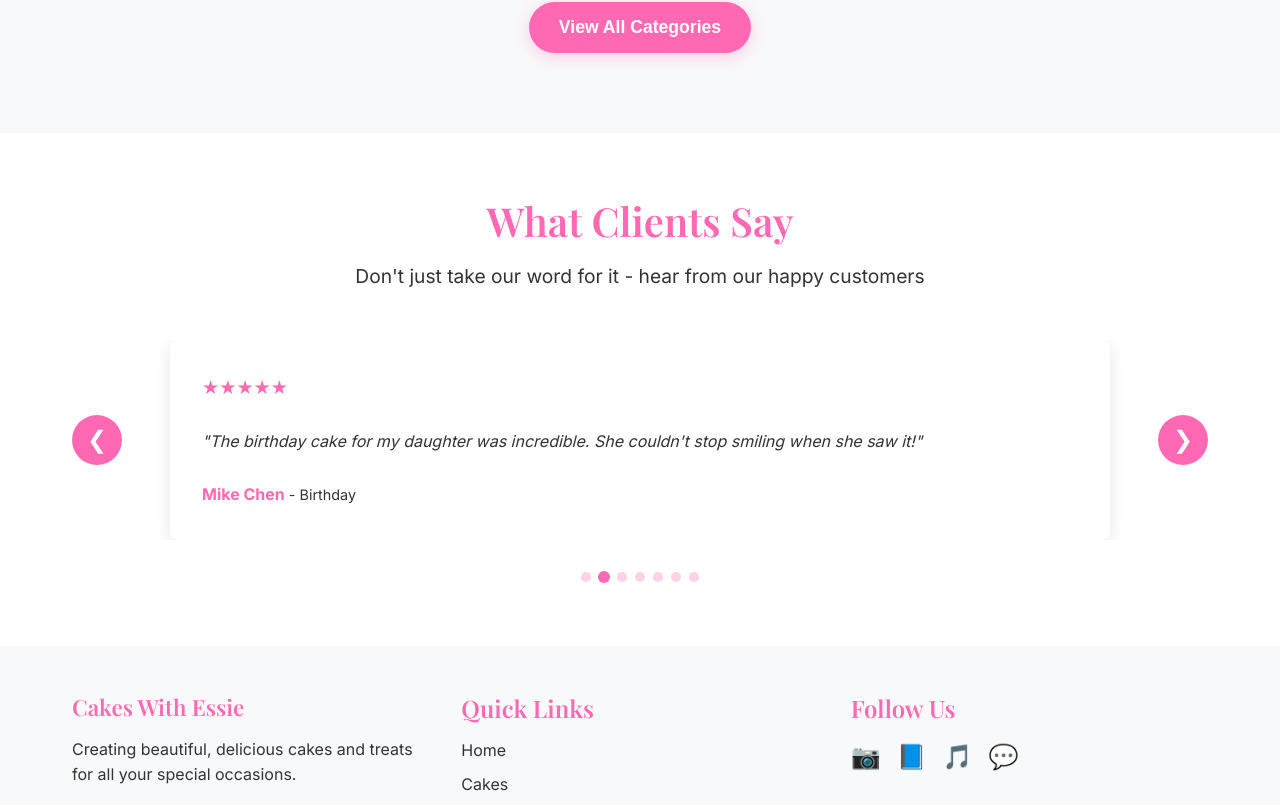
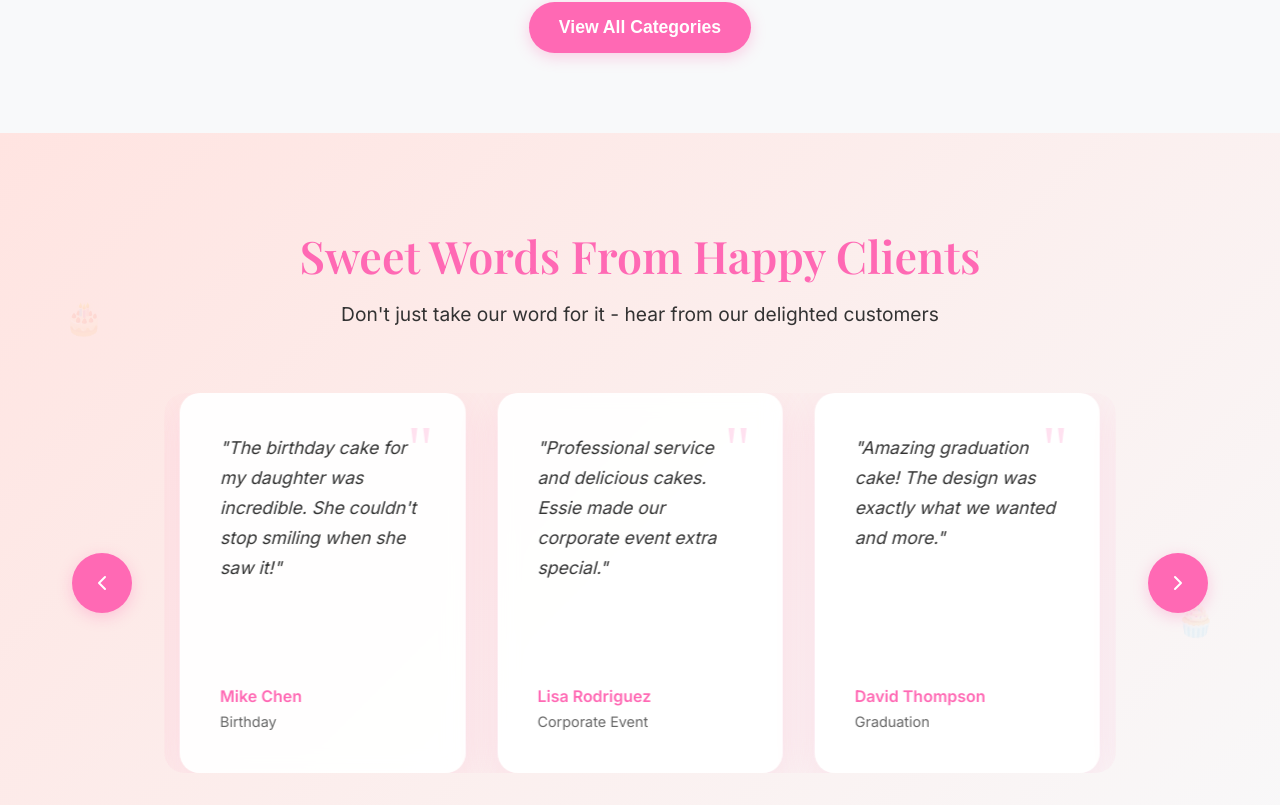
Before and after one commit to cullen-kaberere/cakewithessie, a Next.js app: page / in a window 1280 px wide. Shown: the part 1735-2540 px from the top of the page. Built offline with nearby package versions, Linux system fonts and the light colour scheme; a web font is replaced by a local one.

Commit message:
testimonial

```diff
--- a/components/testimonials-section.tsx
+++ b/components/testimonials-section.tsx
@@ -9,6 +9,7 @@ const testimonials = [
     text: "Essie created the most beautiful wedding cake for us! Every detail was perfect and it tasted amazing.",
     rating: 5,
     event: "Wedding",
+    image: "/testimonial-1.jpg", // Add these images to your public folder
   },
   {
     id: 2,
@@ -16,6 +17,7 @@ const testimonials = [
     text: "The birthday cake for my daughter was incredible. She couldn't stop smiling when she saw it!",
     rating: 5,
     event: "Birthday",
+    image: "/testimonial-2.jpg",
   },
   {
     id: 3,
@@ -23,6 +25,7 @@ const testimonials = [
     text: "Professional service and delicious cakes. Essie made our corporate event extra special.",
     rating: 5,
     event: "Corporate Event",
+    image: "/testimonial-3.jpg",
   },
   {
     id: 4,
@@ -30,6 +33,7 @@ const testimonials = [
     text: "Amazing graduation cake! The design was exactly what we wanted and more.",
     rating: 5,
     event: "Graduation",
+    image: "/testimonial-4.jpg",
   },
   {
     id: 5,
@@ -37,6 +41,7 @@ const testimonials = [
     text: "Essie's attention to detail is unmatched. Our anniversary cake was a work of art!",
     rating: 5,
     event: "Anniversary",
+    image: "/testimonial-5.jpg",
   },
   {
     id: 6,
@@ -44,33 +49,14 @@ const testimonials = [
     text: "Best custom cake we've ever had. Essie brought our vision to life perfectly.",
     rating: 5,
     event: "Custom Order",
-  },
-  {
-    id: 7,
-    name: "Maria Garcia",
-    text: "The cupcakes were a hit at our party! Beautiful presentation and delicious flavors.",
-    rating: 5,
-    event: "Party",
-  },
-  {
-    id: 8,
-    name: "Robert Lee",
-    text: "Exceptional quality and service. Essie exceeded all our expectations!",
-    rating: 5,
-    event: "Special Event",
-  },
-  {
-    id: 9,
-    name: "Jennifer Davis",
-    text: "Gorgeous cake and wonderful experience. Will definitely order again!",
-    rating: 5,
-    event: "Celebration",
+    image: "/testimonial-6.jpg",
   },
 ]
 
 export default function TestimonialsSection() {
   const [currentIndex, setCurrentIndex] = useState(0)
   const [visibleCount, setVisibleCount] = useState(3)
+  const [isAutoPlaying, setIsAutoPlaying] = useState(true)
 
   useEffect(() => {
     const handleResize = () => {
@@ -89,65 +75,96 @@ export default function TestimonialsSection() {
   }, [])
 
   useEffect(() => {
+    if (!isAutoPlaying) return
+
     const timer = setInterval(() => {
       setCurrentIndex((prev) => (prev + 1) % (testimonials.length - visibleCount + 1))
-    }, 4000)
+    }, 5000)
 
     return () => clearInterval(timer)
-  }, [visibleCount])
+  }, [visibleCount, isAutoPlaying])
 
   const nextTestimonial = () => {
     setCurrentIndex((prev) => (prev + 1) % (testimonials.length - visibleCount + 1))
+    setIsAutoPlaying(false)
   }
 
   const prevTestimonial = () => {
     setCurrentIndex(
       (prev) => (prev - 1 + testimonials.length - visibleCount + 1) % (testimonials.length - visibleCount + 1),
     )
+    setIsAutoPlaying(false)
   }
 
   const renderStars = (rating: number) => {
-    return "★".repeat(rating) + "☆".repeat(5 - rating)
+    return (
+      <div className="stars">
+        {[...Array(5)].map((_, i) => (
+          <svg
+            key={i}
+            width="20"
+            height="20"
+            viewBox="0 0 24 24"
+            fill={i < rating ? "currentColor" : "none"}
+            stroke="currentColor"
+          >
+            <path d="M12 2l3.09 6.26L22 9.27l-5 4.87 1.18 6.88L12 17.77l-6.18 3.25L7 14.14 2 9.27l6.91-1.01L12 2z" />
+          </svg>
+        ))}
+      </div>
+    )
   }
 
   return (
-    <section className="section">
+    <section className="testimonials-section" style={{
+      background: "linear-gradient(135deg, var(--soft-pink) 0%, var(--light-gray) 100%)",
+      position: "relative",
+      overflow: "hidden",
+      padding: "6rem 0"
+    }}>
+      {/* Decorative elements */}
+      <div className="decorative-cake decorative-cake-1">🎂</div>
+      <div className="decorative-cake decorative-cake-2">🧁</div>
+      <div className="decorative-cake decorative-cake-3">🍰</div>
+
       <div className="container">
-        <div style={{ textAlign: "center", marginBottom: "3rem" }}>
-          <h2 style={{ color: "var(--primary-pink)" }}>What Clients Say</h2>
-          <p style={{ fontSize: "1.2rem", color: "var(--dark-gray)", maxWidth: "600px", margin: "0 auto" }}>
-            Don't just take our word for it - hear from our happy customers
-          </p>
+        <div className="section-header">
+          <h2>Sweet Words From Happy Clients</h2>
+          <p>Don't just take our word for it - hear from our delighted customers</p>
         </div>
 
         <div className="testimonials-container">
-          <button className="testimonial-nav prev" onClick={prevTestimonial}>
-            ❮
+          <button className="testimonial-nav prev" onClick={prevTestimonial} aria-label="Previous testimonials">
+            <svg width="24" height="24" viewBox="0 0 24 24" fill="none" xmlns="http://www.w3.org/2000/svg">
+              <path d="M15 18L9 12L15 6" stroke="currentColor" strokeWidth="2" strokeLinecap="round" strokeLinejoin="round"/>
+            </svg>
           </button>
 
-          <div className="testimonials-slider">
+          <div
+            className="testimonials-slider"
+            onMouseEnter={() => setIsAutoPlaying(false)}
+            onMouseLeave={() => setIsAutoPlaying(true)}
+          >
             <div
               className="testimonials-track"
               style={{
                 transform: `translateX(-${currentIndex * (100 / visibleCount)}%)`,
-                width: `${(testimonials.length / visibleCount) * 100}%`,
               }}
             >
               {testimonials.map((testimonial) => (
                 <div key={testimonial.id} className="testimonial-card">
                   <div className="testimonial-content">
-                    <div
-                      className="stars"
-                      style={{ color: "var(--primary-pink)", fontSize: "1.2rem", marginBottom: "1rem" }}
-                    >
-                      {renderStars(testimonial.rating)}
-                    </div>
-                    <p style={{ fontStyle: "italic", marginBottom: "1rem", color: "var(--dark-gray)" }}>
-                      "{testimonial.text}"
-                    </p>
+                    <div className="quote-icon">"</div>
+                    {/* {renderStars(testimonial.rating)} */}
+                    <p className="testimonial-text">"{testimonial.text}"</p>
                     <div className="testimonial-author">
-                      <strong style={{ color: "var(--primary-pink)" }}>{testimonial.name}</strong>
-                      <span style={{ color: "var(--dark-gray)", fontSize: "0.9rem" }}> - {testimonial.event}</span>
+                      {/* <div className="author-image">
+                        <img src={testimonial.image || "/placeholder-avatar.jpg"} alt={testimonial.name} />
+                      </div> */}
+                      <div className="author-info">
+                        <strong>{testimonial.name}</strong>
+                        <span>{testimonial.event}</span>
+                      </div>
                     </div>
                   </div>
                 </div>
@@ -155,8 +172,10 @@ export default function TestimonialsSection() {
             </div>
           </div>
 
-          <button className="testimonial-nav next" onClick={nextTestimonial}>
-            ❯
+          <button className="testimonial-nav next" onClick={nextTestimonial} aria-label="Next testimonials">
+            <svg width="24" height="24" viewBox="0 0 24 24" fill="none" xmlns="http://www.w3.org/2000/svg">
+              <path d="M9 18L15 12L9 6" stroke="currentColor" strokeWidth="2" strokeLinecap="round" strokeLinejoin="round"/>
+            </svg>
           </button>
         </div>
 
@@ -165,102 +184,304 @@ export default function TestimonialsSection() {
             <button
               key={index}
               className={`dot ${index === currentIndex ? "active" : ""}`}
-              onClick={() => setCurrentIndex(index)}
+              onClick={() => {
+                setCurrentIndex(index)
+                setIsAutoPlaying(false)
+              }}
+              aria-label={`Go to testimonial ${index + 1}`}
             />
           ))}
         </div>
       </div>
 
       <style jsx>{`
+        .testimonials-section {
+          position: relative;
+        }
+
+        .decorative-cake {
+          position: absolute;
+          font-size: 2rem;
+          opacity: 0.1;
+          z-index: 0;
+        }
+
+        .decorative-cake-1 {
+          top: 20%;
+          left: 5%;
+          animation: float 6s ease-in-out infinite;
+        }
+
+        .decorative-cake-2 {
+          top: 60%;
+          right: 5%;
+          animation: float 8s ease-in-out infinite 1s;
+        }
+
+        .decorative-cake-3 {
+          bottom: 20%;
+          left: 15%;
+          animation: float 7s ease-in-out infinite 0.5s;
+        }
+
+        .section-header {
+          text-align: center;
+          margin-bottom: 4rem;
+          position: relative;
+          z-index: 1;
+        }
+
+        .section-header h2 {
+          color: var(--primary-pink);
+          font-size: 2.8rem;
+          margin-bottom: 1rem;
+          font-family: var(--font-serif);
+        }
+
+        .section-header p {
+          font-size: 1.2rem;
+          color: var(--dark-gray);
+          max-width: 600px;
+          margin: 0 auto;
+        }
+
         .testimonials-container {
           position: relative;
           display: flex;
           align-items: center;
           gap: 2rem;
+          margin: 0 auto;
+          max-width: 1200px;
+          z-index: 1;
         }
 
         .testimonials-slider {
           flex: 1;
           overflow: hidden;
-          border-radius: var(--border-radius);
+          border-radius: 20px;
         }
 
         .testimonials-track {
           display: flex;
-          transition: transform 0.5s ease;
+          transition: transform 0.6s cubic-bezier(0.4, 0, 0.2, 1);
+          will-change: transform;
         }
 
         .testimonial-card {
           flex: 0 0 ${100 / visibleCount}%;
           padding: 0 1rem;
+          min-height: 380px;
         }
 
         .testimonial-content {
-          background: white;
-          padding: 2rem;
-          border-radius: var(--border-radius);
-          box-shadow: 0 4px 15px rgba(0, 0, 0, 0.1);
-          height: 200px;
+          background: rgba(255, 255, 255, 0.95);
+          backdrop-filter: blur(10px);
+          padding: 2.5rem;
+          border-radius: 20px;
+          height: 100%;
           display: flex;
           flex-direction: column;
-          justify-content: space-between;
+          position: relative;
+          box-shadow:
+            0 10px 40px rgba(255, 105, 180, 0.15),
+            0 0 0 1px rgba(255, 255, 255, 0.1);
+          transition: all 0.3s ease;
+        }
+
+        .testimonial-content:hover {
+          transform: translateY(-5px);
+          box-shadow:
+            0 20px 50px rgba(255, 105, 180, 0.2),
+            0 0 0 1px rgba(255, 255, 255, 0.2);
+        }
+
+        .quote-icon {
+          position: absolute;
+          top: 1.5rem;
+          right: 2rem;
+          font-size: 4rem;
+          color: var(--primary-pink);
+          opacity: 0.2;
+          font-family: serif;
+          line-height: 1;
+        }
+
+        .stars {
+          color: var(--primary-pink);
+          margin-bottom: 1.5rem;
+          display: flex;
+          gap: 0.2rem;
+        }
+
+        .testimonial-text {
+          font-style: italic;
+          margin-bottom: 2rem;
+          color: var(--dark-gray);
+          line-height: 1.7;
+          font-size: 1.1rem;
+          flex-grow: 1;
+        }
+
+        .testimonial-author {
+          display: flex;
+          align-items: center;
+          gap: 1rem;
+        }
+
+        .author-image {
+          width: 50px;
+          height: 50px;
+          border-radius: 50%;
+          overflow: hidden;
+          border: 3px solid var(--primary-pink);
+        }
+
+        .author-image img {
+          width: 100%;
+          height: 100%;
+          object-fit: cover;
+        }
+
+        .author-info {
+          display: flex;
+          flex-direction: column;
+        }
+
+        .author-info strong {
+          color: var(--primary-pink);
+          font-weight: 600;
+        }
+
+        .author-info span {
+          color: var(--muted-foreground);
+          font-size: 0.9rem;
         }
 
         .testimonial-nav {
           background: var(--primary-pink);
           color: white;
           border: none;
-          width: 50px;
-          height: 50px;
+          width: 60px;
+          height: 60px;
           border-radius: 50%;
-          font-size: 1.5rem;
+          display: flex;
+          align-items: center;
+          justify-content: center;
           cursor: pointer;
-          transition: var(--transition);
+          transition: all 0.3s ease;
           flex-shrink: 0;
+          box-shadow: 0 4px 15px rgba(255, 105, 180, 0.3);
         }
 
         .testimonial-nav:hover {
           background: #ff1493;
           transform: scale(1.1);
+          box-shadow: 0 6px 20px rgba(255, 105, 180, 0.4);
         }
 
         .testimonial-dots {
           display: flex;
           justify-content: center;
-          gap: 0.5rem;
-          margin-top: 2rem;
+          gap: 0.8rem;
+          margin-top: 3rem;
+          z-index: 1;
+          position: relative;
         }
 
         .dot {
-          width: 10px;
-          height: 10px;
+          width: 12px;
+          height: 12px;
           border-radius: 50%;
           border: none;
           background: rgba(255, 105, 180, 0.3);
           cursor: pointer;
-          transition: var(--transition);
+          transition: all 0.3s ease;
         }
 
         .dot.active {
           background: var(--primary-pink);
+          transform: scale(1.3);
+        }
+
+        .dot:hover {
+          background: var(--primary-pink);
           transform: scale(1.2);
         }
 
+        @keyframes float {
+          0%, 100% { transform: translateY(0px) rotate(0deg); }
+          50% { transform: translateY(-20px) rotate(5deg); }
+        }
+
+        /* Responsive Design */
+        @media (max-width: 1024px) {
+          .testimonial-card {
+            min-height: 350px;
+          }
+
+          .testimonial-content {
+            padding: 2rem;
+          }
+        }
+
         @media (max-width: 768px) {
+          .section-header h2 {
+            font-size: 2.2rem;
+          }
+
           .testimonials-container {
             gap: 1rem;
           }
 
           .testimonial-nav {
-            width: 40px;
-            height: 40px;
-            font-size: 1.2rem;
+            width: 50px;
+            height: 50px;
+          }
+
+          .testimonial-card {
+            min-height: 320px;
+            padding: 0 0.5rem;
+          }
+
+          .testimonial-content {
+            padding: 1.8rem;
+          }
+
+          .quote-icon {
+            font-size: 3rem;
+            top: 1rem;
+            right: 1.5rem;
+          }
+
+          .testimonial-text {
+            font-size: 1rem;
+          }
+        }
+
+        @media (max-width: 480px) {
+          .testimonials-section {
+            padding: 4rem 0;
+          }
+
+          .section-header h2 {
+            font-size: 1.8rem;
+          }
+
+          .section-header p {
+            font-size: 1rem;
+          }
+
+          .testimonial-card {
+            min-height: 300px;
           }
 
           .testimonial-content {
             padding: 1.5rem;
-            height: auto;
-            min-height: 180px;
+          }
+
+          .author-image {
+            width: 40px;
+            height: 40px;
           }
         }
       `}</style>
```
